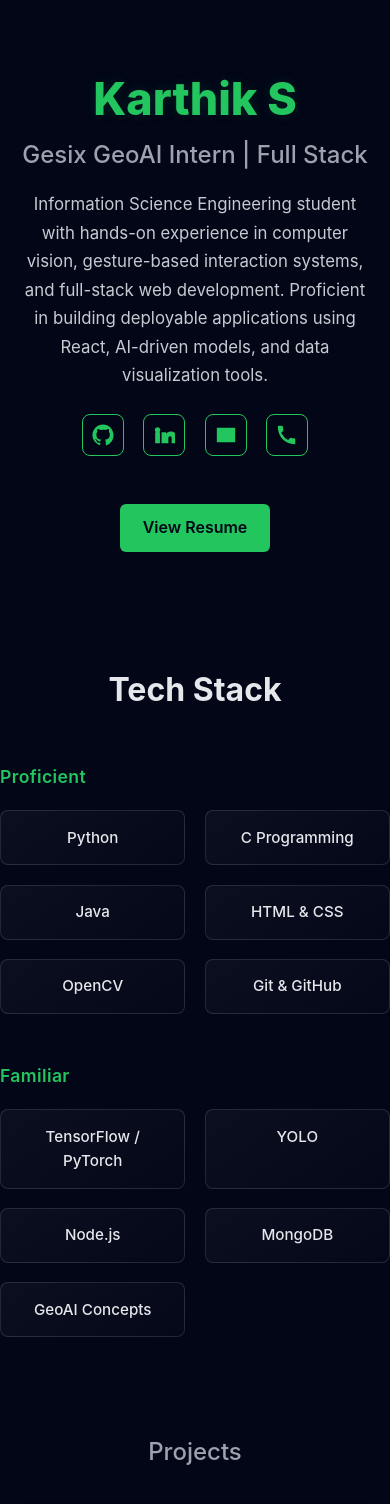
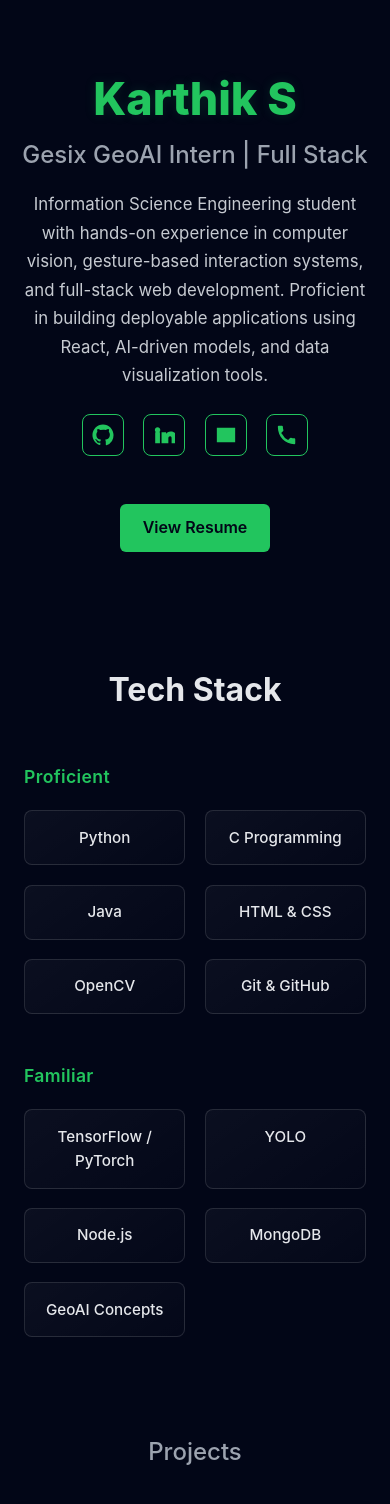
Before and after one commit to karthik527844/karthik-portfolio, a React (Vite) app: page / in a window 390 px wide. Shown: the top 1504 px of the page. Built offline with nearby package versions, Linux system fonts and the light colour scheme.

Commit message:
Center tech stack content with responsive container

```diff
--- a/src/components/TechStack.jsx
+++ b/src/components/TechStack.jsx
@@ -7,6 +7,8 @@ const TechStack = () => {
         Tech Stack
       </h2>
 
+      {/* Container */}
+      <div className="content-container">
         <div className="tech-group">
           <h3 className="tech-subtitle">Proficient</h3>
           <div className="tech-grid">
@@ -28,6 +30,7 @@ const TechStack = () => {
             ))}
           </div>
         </div>
+      </div>
     </section>
   );
 };
--- a/src/index.css
+++ b/src/index.css
@@ -221,7 +221,12 @@ section p {
   transform: translateY(-2px);
   border-color: var(--accent);
 }
-
+/* Shared content container */
+.content-container {
+  max-width: 1100px;
+  margin: 0 auto;
+  padding: 0 1.5rem;
+}
 
 @media (prefers-reduced-motion: reduce) {
   * {
```
Lines whose indentation alone changed are shown as unchanged.
